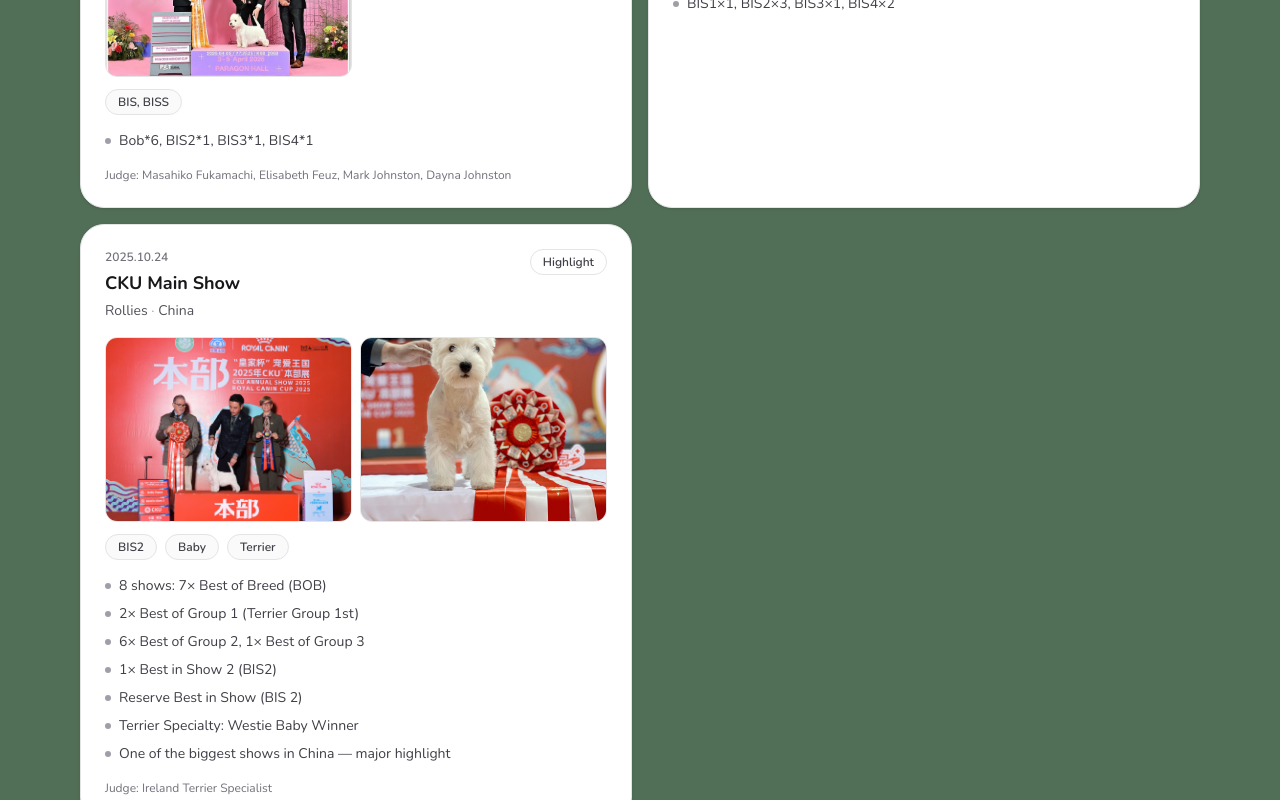
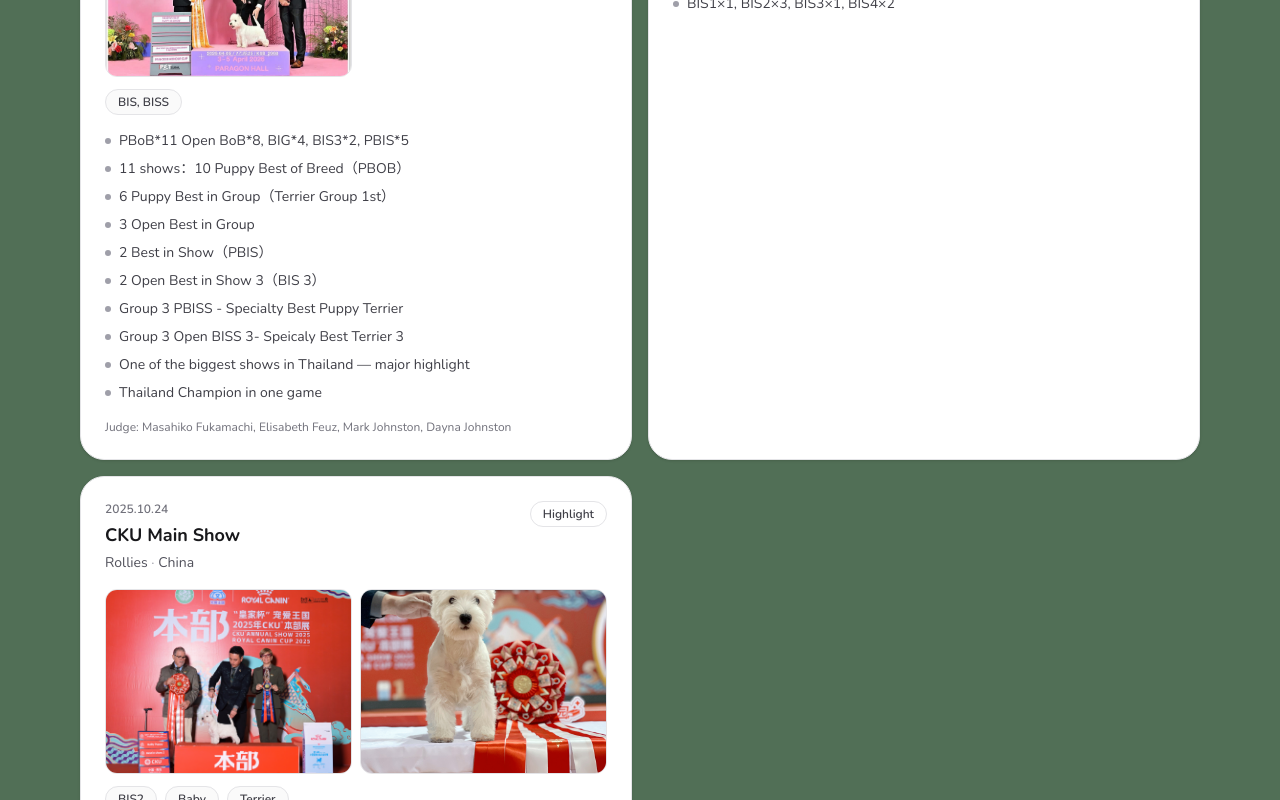
Before and after one commit to Roycedongg/DeroiWestie, a Next.js app: page /en/results in a window 1280 px wide. Shown: the part 980-1780 px from the top of the page. Built offline with nearby package versions, Linux system fonts and the light colour scheme.

Commit message:
泰国战绩信息

```diff
--- a/data/results.ts
+++ b/data/results.ts
@@ -40,8 +40,28 @@ export const showResults: ShowResult[] = [
     tier: "HIGHLIGHT",
     tags: ["BIS, BISS"],
     highlights: {
-      zh: ["PBoB*11 Open BoB*8, BIG*4, BIS3*2, PBIS*5"],
-      en: ["Bob*6, BIS2*1, BIS3*1, BIS4*1"],
+      zh: ["PBoB*11 Open BoB*8, BIG*4, BIS3*2, PBIS*5",
+        "11 shows：10 个 Puppy Best of Breed（PBOB）",
+        "8 个 Open Best of Breed(最佳西高地）",
+        "6 个 Puppy Best in Group（Terrier Group 1st）",
+        "3 个 Open Best in Group ",
+        "2 个 Best in Show（PBIS）",
+        "2 个 Open Best in Show 3（BIS 3）",
+        "梗犬单独展最佳幼小梗犬Group 3 PBISS - Specialty Best Puppy Terrier",
+        "梗犬单独展成年组全场最佳第三Group 3 Open BISS 3- Speicaly Best Terrier 3",
+        "One of the biggest shows in Thailand — major highlight",
+        "一站完成泰国登陆冠军"
+      ],
+      en: ["PBoB*11 Open BoB*8, BIG*4, BIS3*2, PBIS*5",
+        "11 shows：10 Puppy Best of Breed（PBOB）",
+        "6 Puppy Best in Group（Terrier Group 1st）",
+        "3 Open Best in Group ",
+        "2 Best in Show（PBIS）",
+        "2 Open Best in Show 3（BIS 3）",
+        "Group 3 PBISS - Specialty Best Puppy Terrier",
+        "Group 3 Open BISS 3- Speicaly Best Terrier 3",
+        "One of the biggest shows in Thailand — major highlight",
+      "Thailand Champion in one game"],
     },
     images: [
       {
@@ -49,7 +69,7 @@ export const showResults: ShowResult[] = [
         alt: { zh: "BIS 赏励照", en: "BIS Award Photo" },
       },
       {
-        src: "/results/rollies-thaig2.jpg",
+        src: "/results/rollies-thai2.jpg",
         alt: { zh: "BIS 赏励照", en: "BIS Award Photo" },
       },{
         src: "/results/rollies-thai3.jpg",
```
